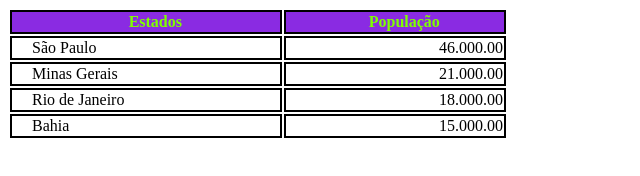
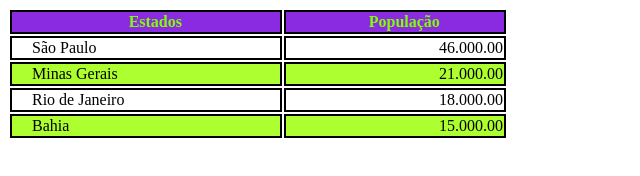
Before and after one commit to LuizHenriquw/HTML---CSS, a plain HTML site: page Exercicios/capitulo 21/tabelas02.html in a window 1280 px wide. Shown: the whole page, without its empty margins (0-640 px from the left). Drawn offline with Linux system fonts and the light colour scheme.

Commit message:
efeito zebrado

```diff
--- a/Exercicios/capitulo 21/tabelas02.html
+++ b/Exercicios/capitulo 21/tabelas02.html
@@ -19,6 +19,10 @@
         color: chartreuse;
         text-align: center;
     }
+    tbody>tr:nth-child(2n){
+        background-color: greenyellow;
+    }
+
 
     td.num{
         text-align: right;
```
